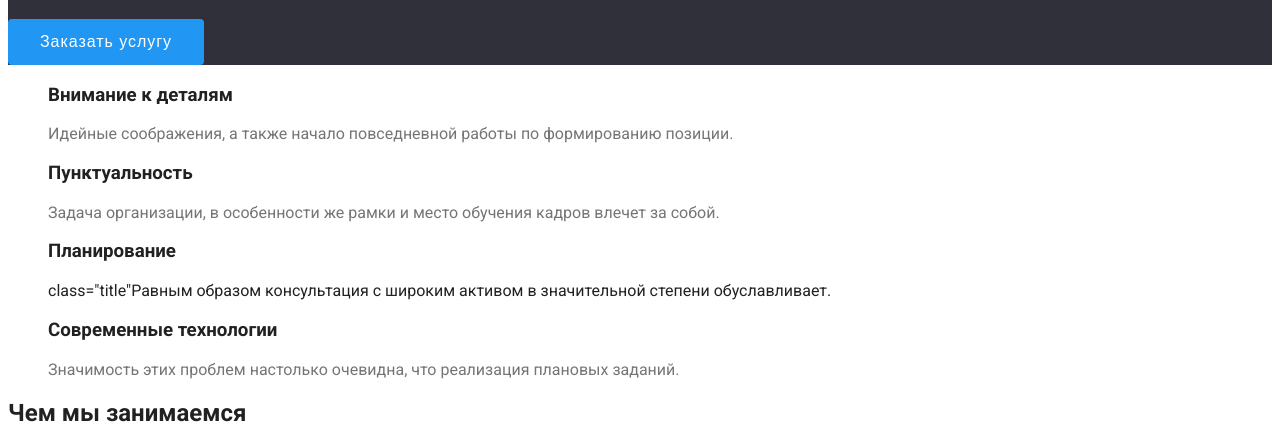
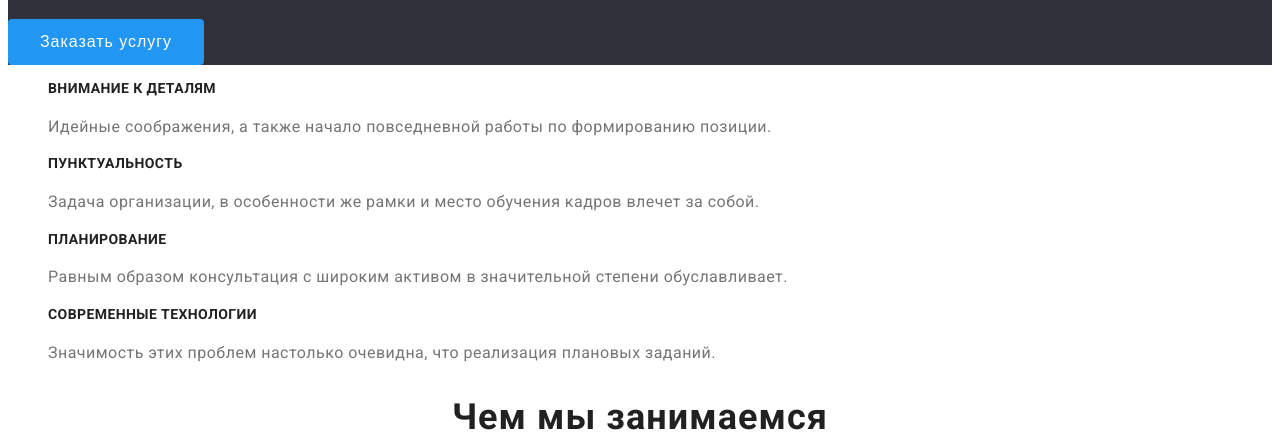
Before and after one commit to Vitaly317/goit-markup-hw-02, a plain HTML site: page index.html in a window 1280 px wide. Shown: the part 321-764 px from the top of the page. Drawn offline with Linux system fonts and the light colour scheme.

Commit message:
what we do section

```diff
--- a/css/styles.css
+++ b/css/styles.css
@@ -73,9 +73,6 @@ body {
   padding-bottom: 280px; */
 }
 
-
-/* Footer */
-
 .list {
   list-style: none;
 }
@@ -106,12 +103,25 @@ body {
   margin: auto;
 }
 
-.title{
+.text{
   color: var(--title-text-color);
   font-weight: normal;
   font-size: 16px;
-  line-height: 19px;
+  line-height: 1.71;
+  letter-spacing: 0.03em;
 }
-/* .text {
-
-} */
+.title{
+  font-size: 14px;
+  line-height: 1.14;
+  letter-spacing: 0.03em;
+  font-weight: 700;
+}
+.section-what-we-do .title {
+text-transform: uppercase;
+}
+.what-we-do{
+  font-size: 36px;
+  line-height: 1.17;
+  text-align: center;
+  letter-spacing: 0.03em;
+}
--- a/index.html
+++ b/index.html
@@ -31,26 +31,26 @@
             <button type="button" class="button order">Заказать услугу</button>
         </section>
         <!-- Чем занимаемся -->
-        <section>
+        <section class="section-what-we-do">
             <ul class="list">
                 <li>
-                    <h3>Внимание к деталям</h3>
-                    <p class="title"> Идейные соображения, а также начало повседневной работы по формированию позиции.</p>
+                    <h3 class="title">Внимание к деталям</h3>
+                    <p class="text"> Идейные соображения, а также начало повседневной работы по формированию позиции.</p>
                 </li>
                 <li>
-                    <h3>Пунктуальность</h3>
-                    <p class="title">Задача организации, в особенности же рамки и место обучения кадров влечет за собой.</p>
+                    <h3 class="title">Пунктуальность</h3>
+                    <p class="text">Задача организации, в особенности же рамки и место обучения кадров влечет за собой.</p>
                 </li>
                 <li>
-                    <h3>Планирование</h3>
-                    <p> class="title"Равным образом консультация с широким активом в значительной степени обуславливает.</p>
+                    <h3 class="title">Планирование</h3>
+                    <p class="text"> Равным образом консультация с широким активом в значительной степени обуславливает.</p>
                 </li>
                 <li>
-                    <h3>Современные технологии</h3>
-                    <p class="title">Значимость этих проблем настолько очевидна, что реализация плановых заданий.</p>
+                    <h3 class="title">Современные технологии</h3>
+                    <p class="text">Значимость этих проблем настолько очевидна, что реализация плановых заданий.</p>
                 </li>
             </ul>
-            <h2>Чем мы занимаемся</h2>
+            <h2 class="what-we-do">Чем мы занимаемся</h2>
             <ul class="list">
                 <li><img src="images/work-station-1.jpg" alt="work_station_1" width="370"></li>
                 <li><img src="images/work-station-2.jpg" alt="work_station_2" width="370"></li>
@@ -64,22 +64,22 @@
                 <li>
                     <img src="images/igor.jpg" alt="igor" width="270">
                     <h3>Игорь Демьяненко</h3>
-                    <p class="title">Product Designer</p>
+                    <p class="text">Product Designer</p>
                 </li>
                 <li>
                     <img src="images/olga.jpg" alt="olga" width="270">
                     <h3>Ольга Репина</h3>
-                    <p class="title">Frontend Developer</p>
+                    <p class="text">Frontend Developer</p>
                 </li>
                 <li>
                     <img src="images/nikolay.jpg" alt="nikolay" width="270">
                     <h3>Николай Тарасов</h3>
-                    <p class="title">Marketing</p>
+                    <p class="text">Marketing</p>
                 </li>
                 <li>
                     <img src="images/michail.jpg" alt="michail" width="270">
                     <h3>Михаил Ермаков</h3>
-                    <p class="title">UI Designer</p>
+                    <p class="text">UI Designer</p>
                 </li>
             </ul>
         </section>
```
